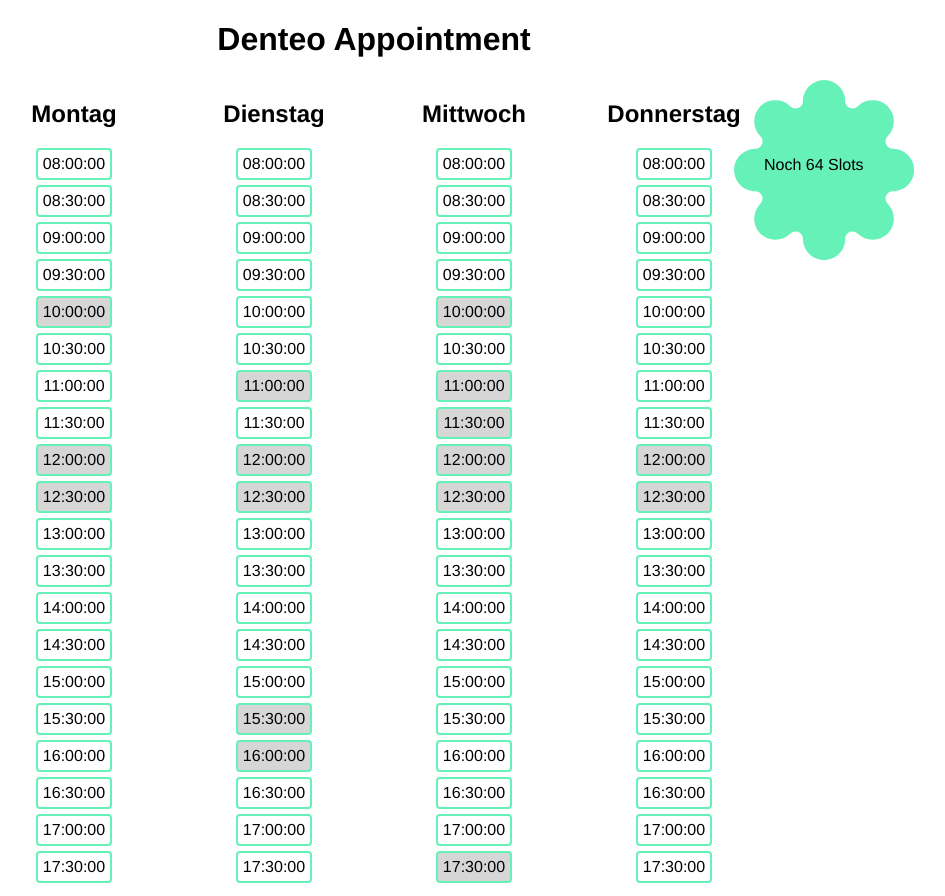
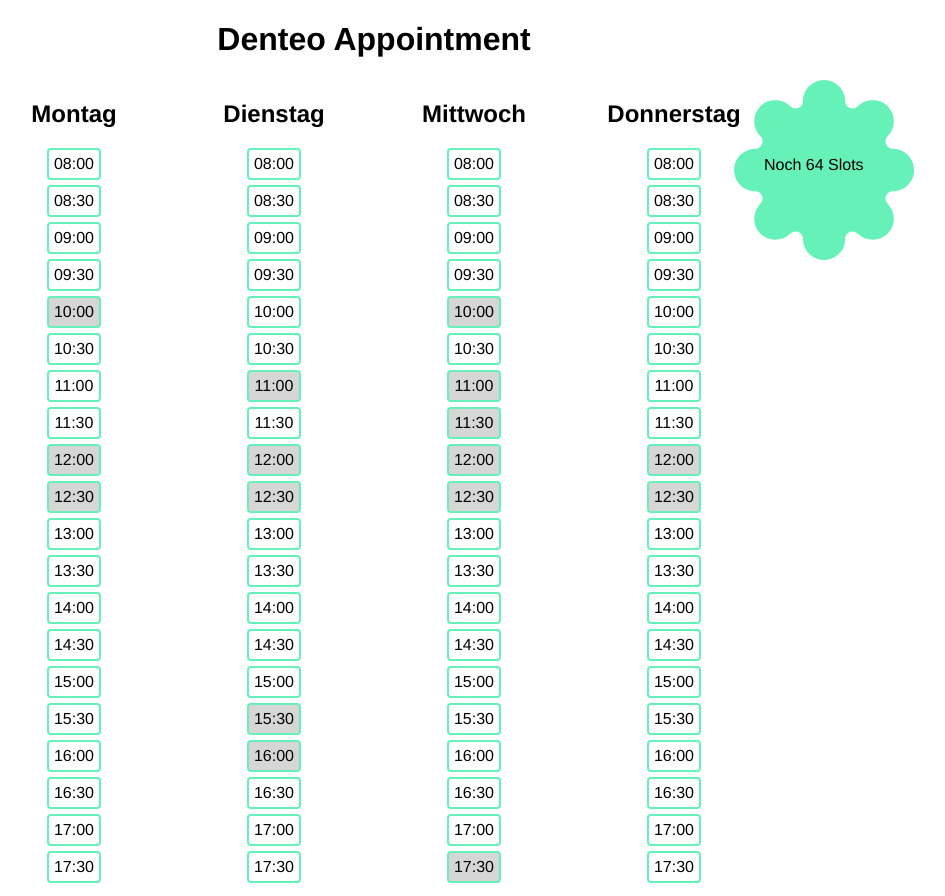
Before and after one commit to GianlucaFrongia/DenteoAppointment, a Nuxt app: page / in a window 1280 px wide. Shown: the whole page, without its empty margins (266-1211 px from the left). Built offline with nearby package versions, Linux system fonts and the light colour scheme; a web font is replaced by a local one.

Commit message:
removed seconds

```diff
--- a/app.vue
+++ b/app.vue
@@ -36,7 +36,7 @@
 onBeforeMount(() => {
   for (let hour = startTime; hour < endTime; hour++) {
     for (let min = 0; min < 60 / store.timeInterval; min++) {
-      store.setTimeSlot(('0' + hour).slice(-2) + ":" + ('0' + min * store.timeInterval).slice(-2) + ":00")
+      store.setTimeSlot(('0' + hour).slice(-2) + ":" + ('0' + min * store.timeInterval).slice(-2))
     }
   }
 
--- a/components/TimeSlot.vue
+++ b/components/TimeSlot.vue
@@ -9,7 +9,7 @@
     time: String
     dayNumber: Number
 }>()
-const date: Date = new Date("2021-01-0" + props.dayNumber + "T" + props.time)
+const date: Date = new Date("2021-01-0" + props.dayNumber + "T" + props.time + ":00")
 
 watch(isTaken, (state) => {
     if (state) {
@@ -19,7 +19,7 @@
 
 onBeforeMount(() => {
     checkIfTaken(store.weeklyAppointments)
-    if (props.time === "12:00:00" || props.time === "12:30:00") {
+    if (props.time === "12:00" || props.time === "12:30") {
         isTaken.value = true
     }
 })
```
